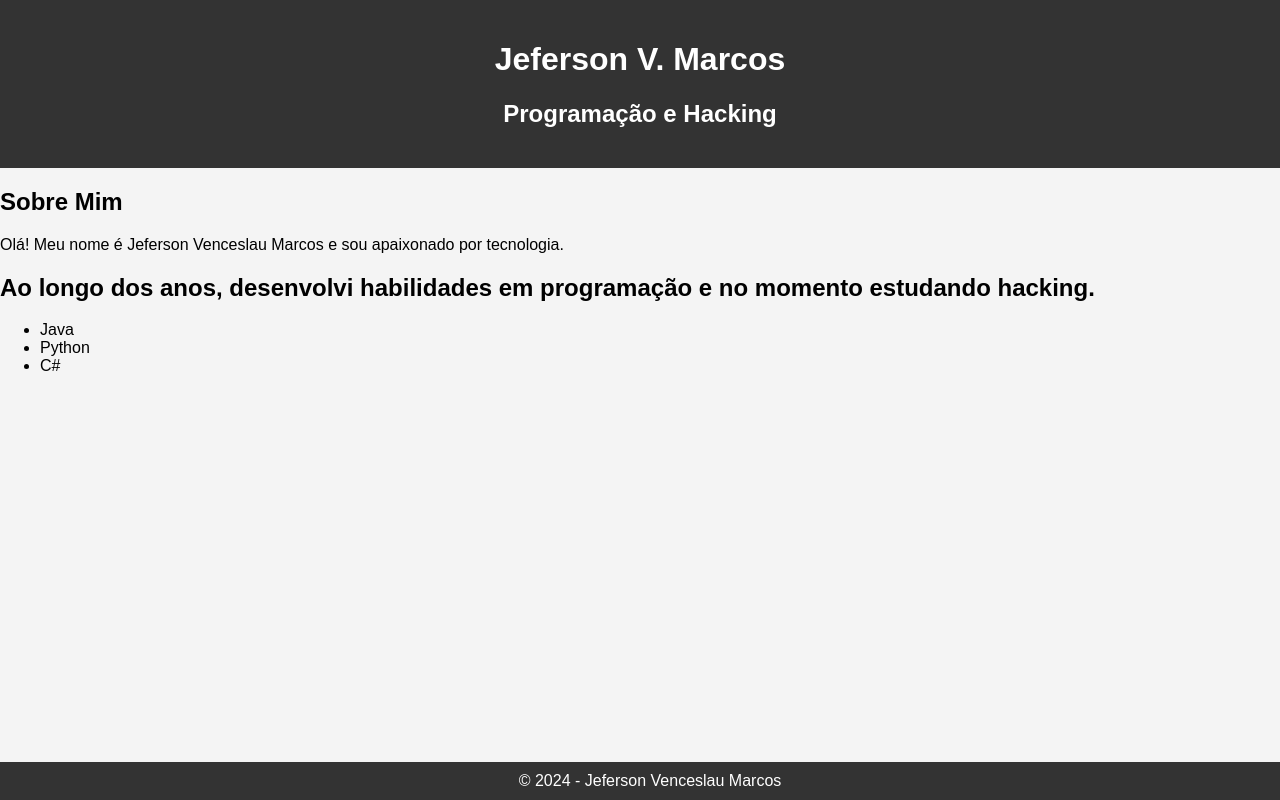
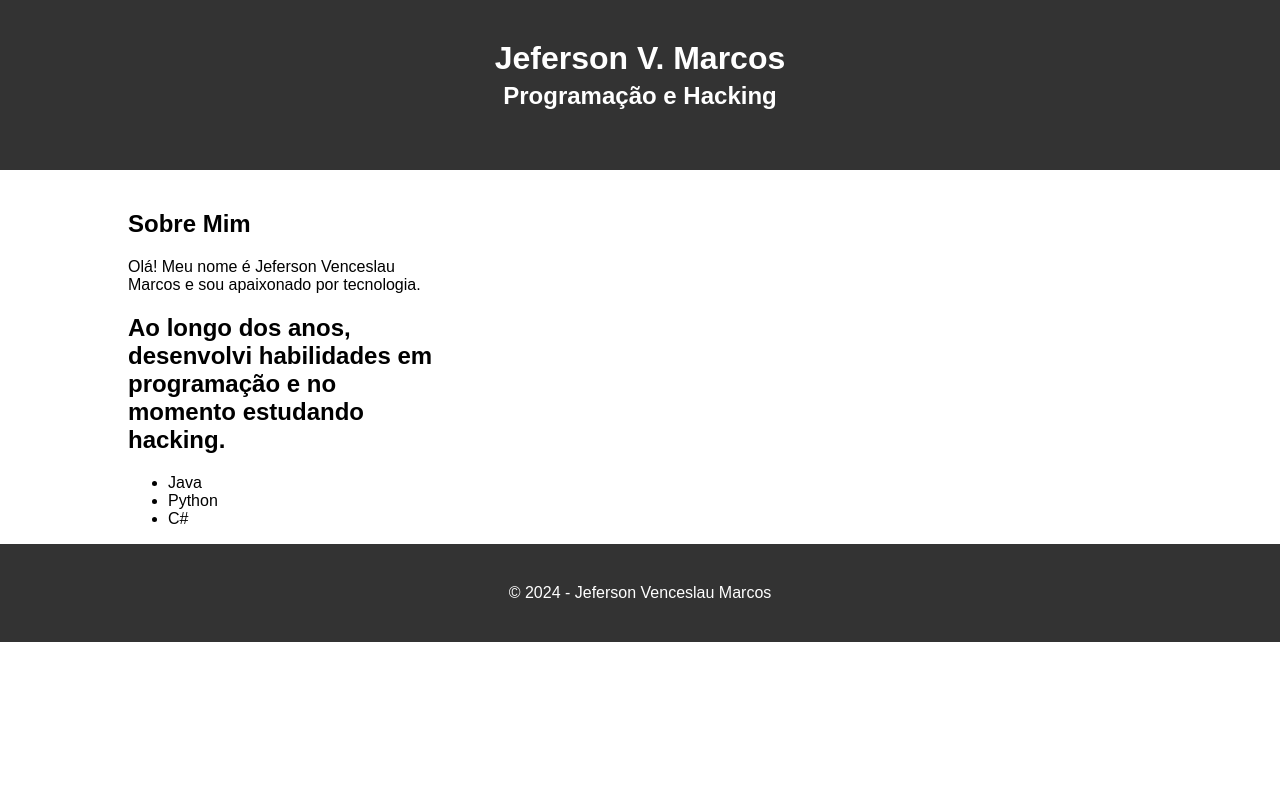
Before and after one commit to Jefemarcossbs/jefersonmarcos, a plain HTML site: page index.html in a window 1280 px wide. Drawn offline with Linux system fonts and the light colour scheme.

Commit message:
Update styles.css

```diff
--- a/styles.css
+++ b/styles.css
@@ -2,34 +2,44 @@ body {
     font-family: Arial, sans-serif;
     margin: 0;
     padding: 0;
-    background-color: #f4f4f4;
+}
+
+.container {
+    width: 80%;
+    margin: 0 auto;
+    max-width: 1200px;
+    padding: 20px;
 }
 
 header {
     background-color: #333;
     color: #fff;
-    padding: 20px;
     text-align: center;
+    padding: 20px 0;
 }
 
-.about {
-    padding: 20px;
-    margin: 20px;
-    background-color: #fff;
+header h1 {
+    margin: 0;
 }
 
-.portfolio {
-    padding: 20px;
-    margin: 20px;
-    background-color: #fff;
+header h2 {
+    margin-top: 5px;
+}
+
+aside {
+    width: 30%;
+    float: left;
+}
+
+main {
+    width: 70%;
+    float: left;
 }
 
 footer {
     background-color: #333;
     color: #fff;
     text-align: center;
-    padding: 10px;
-    position: fixed;
-    bottom: 0;
-    width: 100%;
+    padding: 20px 0;
+    clear: both;
 }
```
